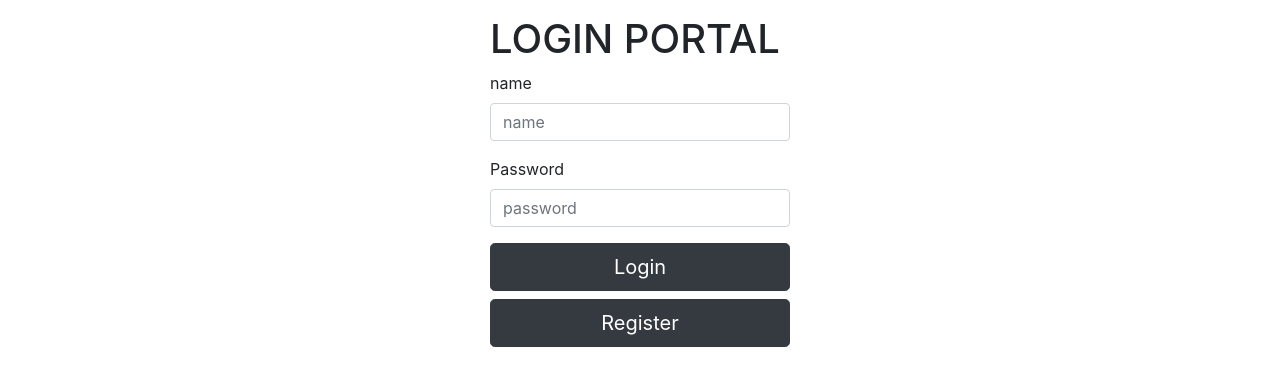
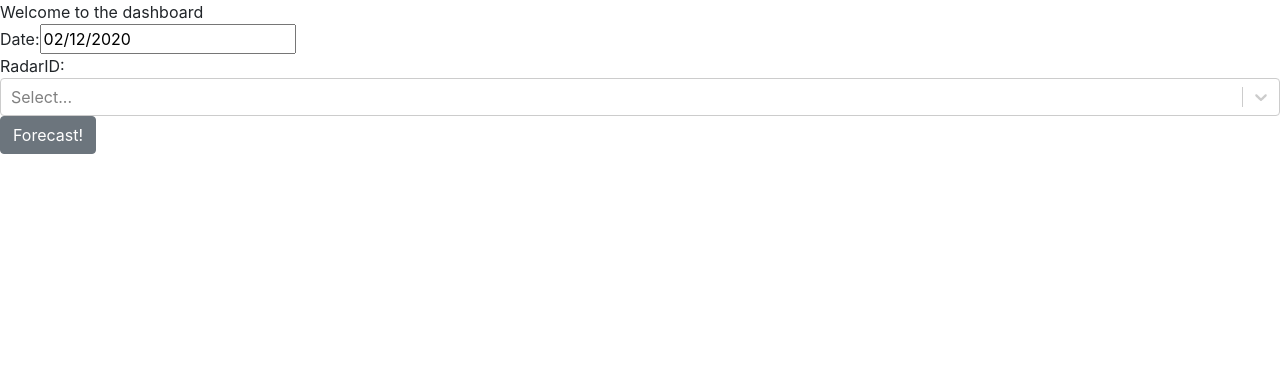
Before and after one commit to airavata-courses/NSA, a React (Create React App) app in the folder nwp_ui/: page / in a window 1280 px wide. Shown: the top 386 px of the page. Built offline with nearby package versions, Linux system fonts and the light colour scheme.

Commit message:
Added basic Dashboard

```diff
--- a/nwp_ui/package.json
+++ b/nwp_ui/package.json
@@ -11,10 +11,12 @@
     "cors": "^2.8.5",
     "material-ui": "^0.20.2",
     "react": "^16.12.0",
+    "react-datepicker": "^2.12.1",
     "react-dom": "^16.12.0",
     "react-router": "^5.1.2",
     "react-router-dom": "^5.1.2",
     "react-scripts": "3.3.1",
+    "react-select": "^3.0.8",
     "react-social-login-buttons": "^3.0.0",
     "react-tap-event-plugin": "^3.0.3",
     "reactstrap": "^8.4.1"
--- a/nwp_ui/src/App.js
+++ b/nwp_ui/src/App.js
@@ -14,7 +14,7 @@ class App extends React.Component {
     super(props);
     this.state = {
       curr_view: props => (
-        <Login {...props} changeView={this.changeToDashboard} />
+        <Dashboard {...props} changeView={this.changeToDashboard} />
       )
     };
   }
--- a/nwp_ui/src/Components/Dashboard.js
+++ b/nwp_ui/src/Components/Dashboard.js
@@ -1,24 +1,60 @@
 import React from "react";
 
 import "../App.css";
-import { Button, Form, FormGroup, Label, Input } from "reactstrap";
-import { Link } from "react-router";
+import DatePicker from "react-datepicker";
+import "react-datepicker/dist/react-datepicker.css";
+import {Button} from "reactstrap";
+import Select from "react-select";
+
 class Dashboard extends React.Component {
-  handleChange = event => {
-    this.setState({ name: event.target.value });
-  };
+    constructor(props) {
+        super(props);
+        this.state = {
+            date: new Date(),
+            user: {
+                userName: "sj",
+                firstName: "shiv",
+                lastName: "Jejurkar",
+                emailId: "null"
+            },
+            radarID: 'KIND',
+            options : [
+                {value: 'KIND', label: 'KIND'},
+                {value: 'KINX', label: 'KINX'},
+            ]
+        }
 
-  handleSubmit = event => {
-    event.preventDefault();
-    const user = {
-      userName: this.state.name,
-      firstName: "shiv",
-      lastName: "Jejurkar",
-      emailId: "null"
+    }
+  // handleChange = event => {
+  //   this.setState({ name: event.target.value });
+  // };
+
+    handleDateChange = date => {
+        this.setState({date},
+            () => console.log(`Date selected:`, this.state.date)
+            );
     };
 
-    const jsonobj = JSON.stringify(user);
-    const Col = 1;
+    handleRadarChange = radarID => {
+        this.setState({radarID},
+            () => console.log(`Radar selected:`, this.state.radarID)
+            );
+    }
+
+
+    wrapData = () => {
+        let dateISO = this.state.date.toISOString();
+        let year = dateISO.substring(0,4);
+        let month = dateISO.substring(5,7);
+        let day = dateISO.substring(8, 10);
+        let radarID = this.state.radarID.value;
+        let message = year + ' ' + month + ' ' + day + ' ' + radarID + ' ' + this.state.user.userName
+        console.log(message)
+    };
+
+
+    // const jsonobj = JSON.stringify(user);
+    // const Col = 1;
 
     // axios.post("http://localhost:8081/login", { user }).then(res => {
     //   console.log(res.data);
@@ -28,48 +64,33 @@ class Dashboard extends React.Component {
     //     </div>;
     //   }
     // });
-  };
 
   render() {
     return (
-      <Form>
-        <Form.Row>
-          <Form.Group controlId="formGridState">
-            <Form.Label>State</Form.Label>
-            <Form.Control as="select">
-              <option>Choose...</option>
-              <option>...</option>
-            </Form.Control>
-          </Form.Group>
+     <div>
+         Welcome to the dashboard
+         <div>
+             Date:
+             <DatePicker
+                 selected={this.state.date}
+                 onChange={this.handleDateChange}
+             />
+         </div>
+         <div>
+             RadarID:
+             <Select
+                 value={this.state.radarID}
+                 onChange={this.handleRadarChange}
+                 options={this.state.options}
+             />
+         </div>
+       <div>
+           <Button onClick={this.wrapData}>
+               Forecast!
+           </Button>
+       </div>
 
-          <Form.Group controlId="formGridState">
-            <Form.Label>State</Form.Label>
-            <Form.Control as="select">
-              <option>Choose...</option>
-              <option>...</option>
-            </Form.Control>
-          </Form.Group>
-
-          <Form.Group controlId="formGridState">
-            <Form.Label>State</Form.Label>
-            <Form.Control as="select">
-              <option>Choose...</option>
-              <option>...</option>
-            </Form.Control>
-          </Form.Group>
-
-          <Form.Group controlId="formGridState">
-            <Form.Label>State</Form.Label>
-            <Form.Control as="select">
-              <option>Choose...</option>
-              <option>...</option>
-            </Form.Control>
-          </Form.Group>
-        </Form.Row>
-        <Button variant="primary" type="submit">
-          Submit
-        </Button>
-      </Form>
+     </div>
     );
   }
 }
```
Also changed, not shown: 1 other file (tests, documents, lock files or other folders).
